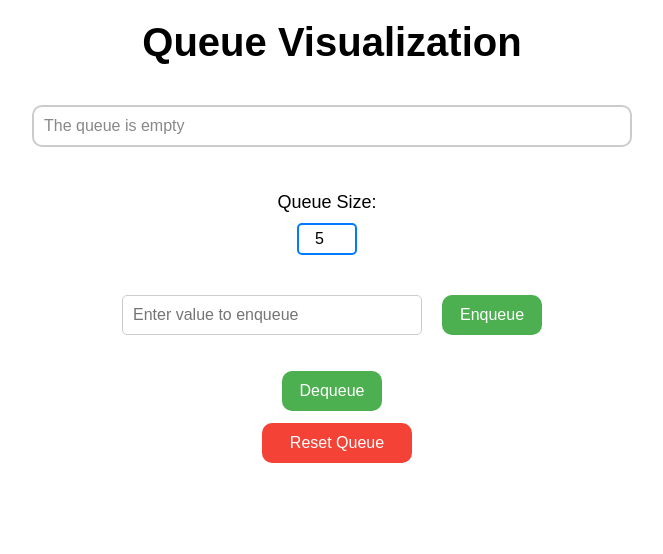
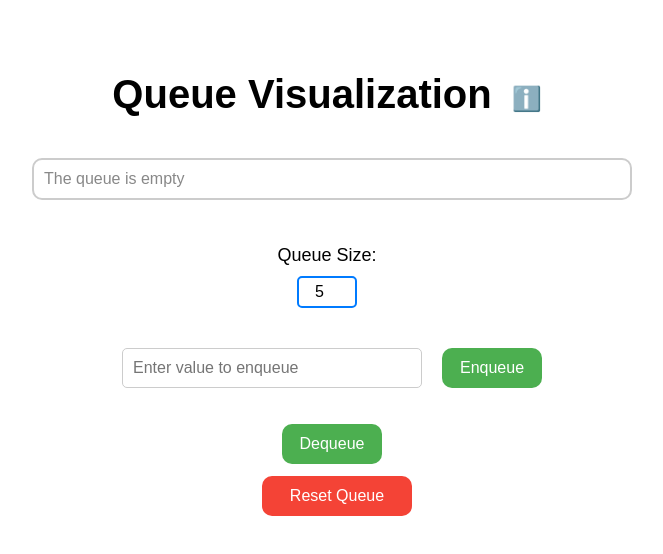
Before and after one commit to Jia2005/Algorific, a React (Create React App) app: page /queue in a window 1280 px wide. Shown: the top 554 px of the page, without its empty margins (308-971 px from the left). Built offline with nearby package versions, Linux system fonts and the light colour scheme.

Commit message:
Added how to for some pages

```diff
--- a/src/Game/water.css
+++ b/src/Game/water.css
@@ -63,3 +63,33 @@
   color: white;
   border: 1px solid #000;
 }
+
+.how-to-play {
+  margin-top: 20px;
+  padding: 10px;
+  border: 2px solid #ccc;
+  border-radius: 10px;
+  background-color: #f9f9f9;
+}
+
+.how-to-play h2 {
+  font-size: 1.5em;
+  margin-bottom: 10px;
+}
+
+.how-to-play ul {
+  list-style-type: disc;
+  padding-left: 20px;
+  color: #000;
+}
+
+.how-to-play p {
+  font-size: 1em;
+  margin-bottom: 10px;
+  color: #000;
+}
+
+.how-to-play h3 {
+  font-size: 1.2em;
+  margin-top: 10px;
+}
--- a/src/Game/water.js
+++ b/src/Game/water.js
@@ -64,7 +64,7 @@ const Water = () => {
 
   return (
     <div className="game-container">
-      <h1>Stack Implementation Game</h1>
+      <h1>Stack Implementation Game</h1><br/>
       <div className="score" style={{ color: 'black' }}>Score: {score}</div>
       <div className="tubes">
         {tubes.map((tube, index) => (
@@ -78,6 +78,18 @@ const Water = () => {
             ))}
           </div>
         ))}
+      </div><br/><br/>
+      <div className="how-to-play">
+        <h2>How to Play</h2>
+        <p>In this game, you need to stack colored liquids in tubes. You can move liquids between the tubes following these rules:</p>
+        <ul>
+          <li>You can only pour a liquid into an empty tube or onto a tube that has the same color on top.</li>
+          <li>Each tube can hold a maximum of 5 liquids.</li>
+          <li>Your goal is to fill a tube with the same color liquids to complete it.</li>
+          <li>Once a tube is completely filled with a single color, you earn 10 points.</li>
+        </ul>
+        <h3>Score Calculation:</h3>
+        <p>For each tube that you completely fill with liquids of the same color, you will earn 10 points. The game ends when all tubes are either completely filled or no more moves are possible.</p>
       </div>
     </div>
   );
--- a/src/HomePage.css
+++ b/src/HomePage.css
@@ -1,6 +1,6 @@
 body {
     margin: 0;
-    font-family: Arial, Helvetica, sans-serif;
+    font-family: 'Bowlby One SC', cursive;
     color: #f2f2f2;
   }
   * {
--- a/src/Queues.js
+++ b/src/Queues.js
@@ -5,6 +5,7 @@ const Queues = () => {
   const [maxSize, setMaxSize] = useState(5);
   const [inputValue, setInputValue] = useState('');
   const [message, setMessage] = useState('');
+  const [showModal, setShowModal] = useState(false); // State to control modal visibility
   const inputRef = useRef(null);
 
   useEffect(() => {
@@ -25,7 +26,7 @@ const Queues = () => {
   const enqueue = () => {
     if (isNaN(inputValue) || inputValue.trim() === '') {
       setMessage('Invalid Input');
-      setInputValue('')
+      setInputValue('');
       return;
     }
 
@@ -69,10 +70,15 @@ const Queues = () => {
     setMessage('');
   };
 
+  const toggleModal = () => {
+    setShowModal((prev) => !prev);
+  };
+
   return (
     <div style={styles.container}>
       <header style={styles.header}>
         <h1 style={{ fontSize: '40px' }}>Queue Visualization</h1>
+        <button onClick={toggleModal} style={styles.infoButton}>ℹ️</button> {/* Info button */}
       </header>
       <div style={styles.queueContainer}>
         <div style={styles.queue}>
@@ -129,12 +135,24 @@ const Queues = () => {
           </button>
         </div>
       </div>
+
+      {showModal && (
+        <div style={styles.modal}>
+          <div style={styles.modalContent}>
+            <h1>How to use</h1><br></br>
+            <p style={{display:'flex', justifyContent:'center'}}>1. For enqueuing an element, write the value and press the 'Enter' key or click 'Enqueue'.</p><br/>
+            <p style={{display:'flex', justifyContent:'center'}}>2. For dequeuing an element, press the 'Delete' key or click 'Dequeue'.</p><br/>
+            <button onClick={toggleModal} style={styles.closeButton}>Close</button>
+          </div>
+        </div>
+      )}
     </div>
   );
 };
 
 const styles = {
   container: {
+    marginTop: '50px',
     display: 'flex',
     flexDirection: 'column',
     alignItems: 'center',
@@ -146,6 +164,16 @@ const styles = {
     marginBottom: '20px',
     textAlign: 'center',
     color: 'black',
+    display: 'flex',
+    justifyContent: 'space-between',
+    alignItems: 'center',
+  },
+  infoButton: {
+    fontSize: '24px',
+    background: 'transparent',
+    border: 'none',
+    cursor: 'pointer',
+    color: '#4682B4',
   },
   queueContainer: {
     width: '100%',
@@ -273,6 +301,36 @@ const styles = {
     display: 'flex',
     alignItems: 'center',
   },
+  modal: {
+    position: 'fixed',
+    top: '0',
+    left: '0',
+    right: '0',
+    bottom: '0',
+    backgroundColor: 'rgba(0, 0, 0, 0.5)',
+    display: 'flex',
+    color: 'black',
+    justifyContent: 'center',
+    alignItems: 'center',
+    zIndex: 20,
+  },
+  modalContent: {
+    backgroundColor: '#fff',
+    padding: '20px',
+    borderRadius: '10px',
+    width: '400px',
+    textAlign: 'center',
+  },
+  closeButton: {
+    backgroundColor: '#f44336',
+    color: '#fff',
+    border: 'none',
+    padding: '10px 20px',
+    fontSize: '16px',
+    marginTop: '10px',
+    borderRadius: '5px',
+    cursor: 'pointer',
+  },
 };
 
 export default Queues;
--- a/src/Stacks.js
+++ b/src/Stacks.js
@@ -1,3 +1,4 @@
+import { color } from 'framer-motion';
 import React, { useState, useEffect, useRef, useCallback } from 'react';
 
 const Stacks = () => {
@@ -5,6 +6,7 @@ const Stacks = () => {
   const [stackSize, setStackSize] = useState(5);
   const [inputValue, setInputValue] = useState('');
   const [message, setMessage] = useState('');
+  const [showModal, setShowModal] = useState(false); // State to control modal visibility
   const inputRef = useRef(null);
 
   const push = () => {
@@ -62,12 +64,17 @@ const Stacks = () => {
     return () => {
       window.removeEventListener('keydown', handleKeyDown);
     };
-  }, [pop]); // Now using pop in the dependencies
+  }, [pop]);
+
+  const toggleModal = () => {
+    setShowModal((prev) => !prev);
+  };
 
   return (
     <div style={styles.container}>
       <header style={styles.header}>
         <h1 style={{ fontSize: '40px' }}>Stack Visualization</h1>
+        <button onClick={toggleModal} style={styles.infoButton}>ℹ️</button> {/* Info button */}
       </header>
       <div style={styles.stackContainer}>
         <div style={styles.stack}>
@@ -118,12 +125,25 @@ const Stacks = () => {
           </button>
         </div>
       </div>
+
+      {showModal && (
+        <div style={styles.modal}>
+          <div style={styles.modalContent}>
+            <h1>How to use</h1><br></br>
+            <p style={{display:'flex', justifyContent:'center'}}>1. For pushing an element, write the value and press the 'Enter' key or click 'Push'.</p><br/>
+            <p style={{display:'flex', justifyContent:'center'}}>2. For popping an element, press the 'Delete' key or click 'Pop'.</p><br/>
+            <button onClick={toggleModal} style={styles.closeButton}>Close</button>
+          </div>
+        </div>
+      )}
     </div>
   );
 };
 
 const styles = {
   container: {
+    marginTop: '50px',
+    padding: '20px',
     display: 'flex',
     flexDirection: 'column',
     alignItems: 'center',
@@ -135,6 +155,16 @@ const styles = {
     textAlign: 'center',
     zIndex: 10,
     color: 'black',
+    display: 'flex',
+    justifyContent: 'space-between',
+    alignItems: 'center',
+  },
+  infoButton: {
+    fontSize: '24px',
+    background: 'transparent',
+    border: 'none',
+    cursor: 'pointer',
+    color: '#4682B4',
   },
   stackContainer: {
     width: '100%',
@@ -221,6 +251,7 @@ const styles = {
     margin: '10px',
   },
   secondaryButton: {
+    marginTop: '0px',
     backgroundColor: '#4CAF50',
     color: '#fff',
     border: 'none',
@@ -238,7 +269,7 @@ const styles = {
     padding: '10px',
     fontSize: '16px',
     borderRadius: '5px',
-    border: '1px solid #ccc',
+    border: '2px solid black',
     marginRight: '10px',
     width: '200px',
   },
@@ -247,6 +278,36 @@ const styles = {
     display: 'flex',
     alignItems: 'center',
   },
+  modal: {
+    position: 'fixed',
+    top: '0',
+    left: '0',
+    right: '0',
+    bottom: '0',
+    backgroundColor: 'rgba(0, 0, 0, 0.5)',
+    display: 'flex',
+    color: 'black',
+    justifyContent: 'center',
+    alignItems: 'center',
+    zIndex: 20,
+  },
+  modalContent: {
+    backgroundColor: '#fff',
+    padding: '20px',
+    borderRadius: '10px',
+    width: '400px',
+    textAlign: 'center',
+  },
+  closeButton: {
+    backgroundColor: '#f44336',
+    color: '#fff',
+    border: 'none',
+    padding: '10px 20px',
+    fontSize: '16px',
+    marginTop: '10px',
+    borderRadius: '5px',
+    cursor: 'pointer',
+  },
 };
 
 export default Stacks;
```
